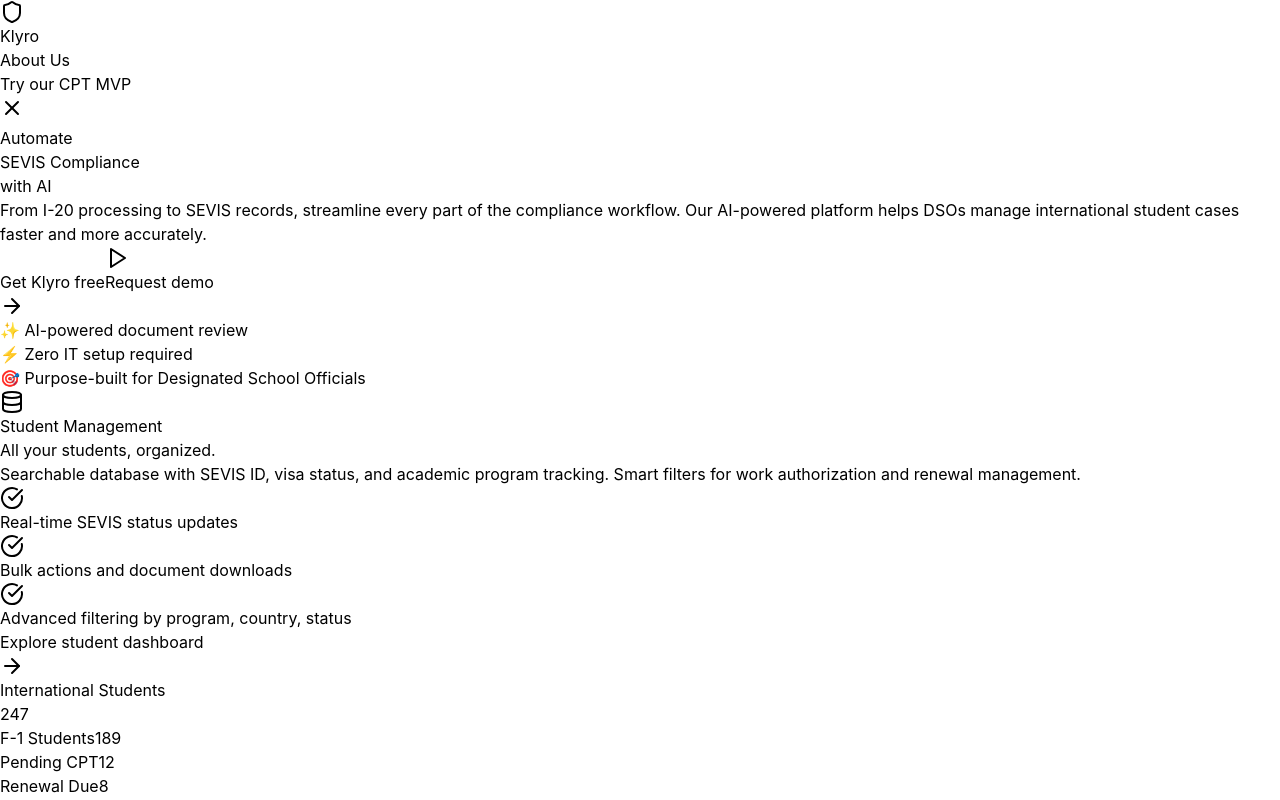
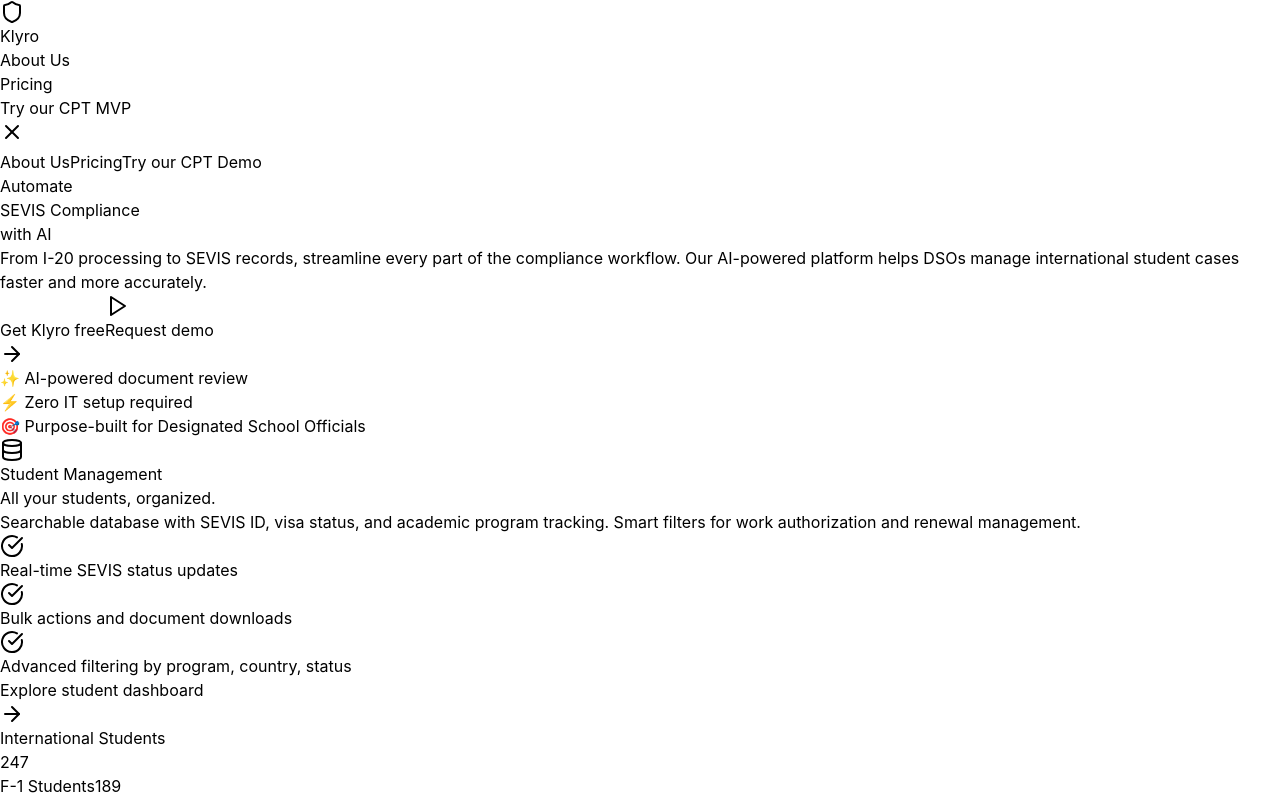
Before and after one commit to AmolMendonca/klyro-vercel, a React (Vite) app: page / in a window 1280 px wide. Both pictures are taken after a click on the button 12 px from the left and 108 px from the top of the page. Shown: the top 800 px of the page. Built offline with nearby package versions, Linux system fonts and the light colour scheme.

Commit message:
Mobile Navigation

```diff
--- a/src/App.jsx
+++ b/src/App.jsx
@@ -16,9 +16,8 @@
   Database,
   Calendar
 } from 'lucide-react';
+
 import { Link } from 'react-router-dom';
-
-/* Amol */
 
 const StatusBridgeLanding = () => {
   const [isMenuOpen, setIsMenuOpen] = useState(false);
@@ -42,17 +41,19 @@
             </div>
 
             <div className="hidden lg:flex items-center space-x-8">
+              <Link to ="/about">
               <div className="flex items-center space-x-6 text-sm">
-                <Link to='/about'>
                 <a href="#" className="text-gray-600 hover:text-gray-900 transition-colors">About Us</a>
+              </div>
               </Link>
 
-                {/* <a href="#solutions" className="text-gray-600 hover:text-gray-900 transition-colors">Solutions</a>
-                <a href="#resources" className="text-gray-600 hover:text-gray-900 transition-colors">Resources</a>
-                <a href="#pricing" className="text-gray-600 hover:text-gray-900 transition-colors">Pricing</a> */}
+              <Link to ="/pricing">
+              <div className="flex items-center space-x-6 text-sm">
+                <a href="#" className="text-gray-600 hover:text-gray-900 transition-colors">Pricing</a>
               </div>
+              </Link>
+
               <div className="flex items-center space-x-3">
-                {/* <button className="text-gray-600 hover:text-gray-900 text-sm"></button> */}
                 <Link to="/cpt-demo">
                 <button className="bg-gray-900 text-white px-4 py-2 rounded-md text-sm font-medium hover:bg-black transition-colors">
                   Try our CPT MVP
@@ -68,6 +69,46 @@
               {isMenuOpen ? <X className="w-6 h-6" /> : <Menu className="w-6 h-6" />}
             </button>
           </div>
+
+          {/* Mobile Menu */}
+          {isMenuOpen && (
+            <div className="lg:hidden border-t border-gray-100 bg-white">
+              <div className="px-6 py-4 space-y-4">
+                <Link to='/about'>
+                <a
+                  href="#"
+                  className="block text-gray-600 hover:text-gray-900 transition-colors py-1.1"
+                  onClick={() => setIsMenuOpen(false)}
+                >
+                  About Us
+                </a>
+                </Link>
+
+                <Link to='/pricing'>
+                <a
+                  href="#"
+                  className="block text-gray-600 hover:text-gray-900 transition-colors py-1.1"
+                  onClick={() => setIsMenuOpen(false)}
+                >
+                  Pricing
+                </a>
+                </Link>
+
+                <Link to="/cpt-demo">
+                <a
+                  href="#"
+                  className="block text-gray-600 hover:text-gray-900 transition-colors py-1.1"
+                  onClick={() => setIsMenuOpen(false)}
+                >
+                  Try our CPT Demo
+                </a>
+                </Link>
+
+
+
+              </div>
+            </div>
+          )}
         </div>
       </nav>
 
@@ -413,25 +454,18 @@
             Join thousands of DSOs who've simplified their SEVIS compliance workflows. No setup required.
           </p>
 
-    <form
-      action="https://formspree.io/f/xgvygwvw"
-      method="POST"
-      className="flex flex-col sm:flex-row items-center justify-center gap-4 w-full max-w-xl mx-auto"
-    >
+          <div className="flex flex-col sm:flex-row items-center justify-center gap-4 w-full max-w-xl mx-auto">
             <input
               type="email"
-        name="email"
               placeholder="Enter your email"
-        required
               className="w-full sm:flex-1 px-6 py-4 rounded-md border border-gray-300 focus:outline-none focus:ring-2 focus:ring-gray-900 text-lg"
             />
             <button
-        type="submit"
               className="bg-gray-900 text-white px-6 py-4 rounded-md font-medium hover:bg-black transition-colors text-lg w-full sm:w-auto"
             >
               Join Waitlist
             </button>
-    </form>
+          </div>
         </div>
       </section>
 
@@ -450,44 +484,6 @@
                 The connected workspace for DSOs. Streamline SEVIS compliance with AI-powered workflows.
               </p>
             </div>
-{/*
-            <div className="grid grid-cols-2 md:grid-cols-4 gap-8 text-sm">
-              <div>
-                <h4 className="font-semibold text-gray-900 mb-3">Product</h4>
-                <ul className="space-y-2 text-gray-600">
-                  <li><a href="#" className="hover:text-gray-900">Student Dashboard</a></li>
-                  <li><a href="#" className="hover:text-gray-900">CPT Review</a></li>
-                  <li><a href="#" className="hover:text-gray-900">Compliance Portal</a></li>
-                  <li><a href="#" className="hover:text-gray-900">AI Features</a></li>
-                </ul>
-              </div>
-              <div>
-                <h4 className="font-semibold text-gray-900 mb-3">Solutions</h4>
-                <ul className="space-y-2 text-gray-600">
-                  <li><a href="#" className="hover:text-gray-900">For DSOs</a></li>
-                  <li><a href="#" className="hover:text-gray-900">For Universities</a></li>
-                  <li><a href="#" className="hover:text-gray-900">For Students</a></li>
-                </ul>
-              </div>
-              <div>
-                <h4 className="font-semibold text-gray-900 mb-3">Resources</h4>
-                <ul className="space-y-2 text-gray-600">
-                  <li><a href="#" className="hover:text-gray-900">Help Center</a></li>
-                  <li><a href="#" className="hover:text-gray-900">API Docs</a></li>
-                  <li><a href="#" className="hover:text-gray-900">Templates</a></li>
-                  <li><a href="#" className="hover:text-gray-900">Blog</a></li>
-                </ul>
-              </div>
-              <div>
-                <h4 className="font-semibold text-gray-900 mb-3">Company</h4>
-                <ul className="space-y-2 text-gray-600">
-                  <li><a href="#" className="hover:text-gray-900">About</a></li>
-                  <li><a href="#" className="hover:text-gray-900">Careers</a></li>
-                  <li><a href="#" className="hover:text-gray-900">Privacy</a></li>
-                  <li><a href="#" className="hover:text-gray-900">Terms</a></li>
-                </ul>
-              </div>
-            </div> */}
           </div>
 
           <div className="border-t border-gray-100 pt-8 text-center text-sm text-gray-500">
```
Lines whose indentation alone changed are shown as unchanged.
